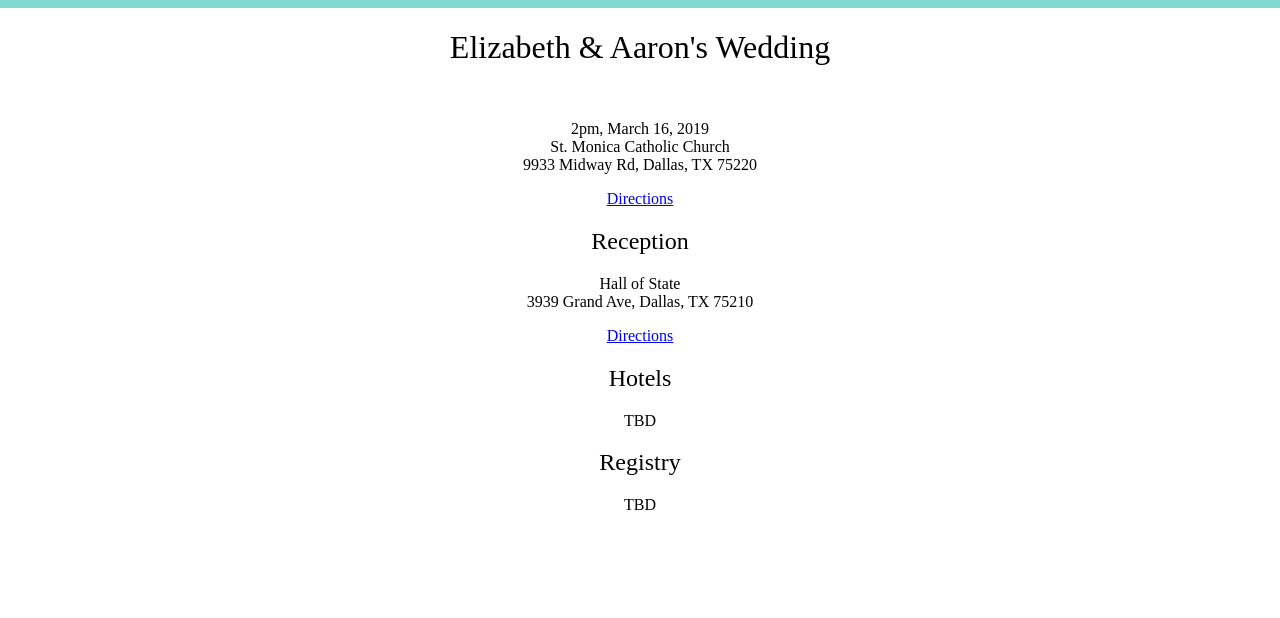
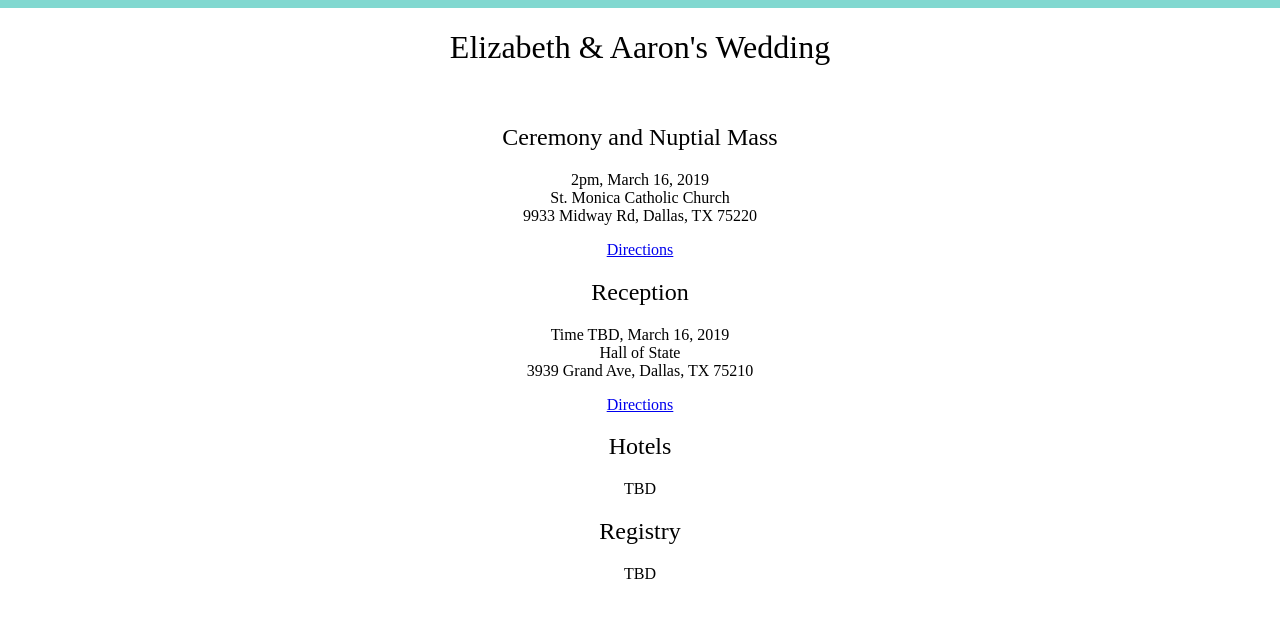
Before and after one commit to breckenedge/meowiedintexas.com, a Jekyll site: the page built from index.md, in a window 1280 px wide. Shown: the top 618 px of the page. Built offline with Jekyll 4.4.1, drawn with Linux system fonts in a browser that asks for light colours; our own code applies the rules of GitHub Pages for plain Markdown files.

Commit message:
Content updates with header

```diff
--- a/index.md
+++ b/index.md
@@ -1,5 +1,8 @@
 ---
 layout: default
+---
+
+Ceremony and Nuptial Mass
 ---
 
 2pm, March 16, 2019
@@ -11,6 +14,7 @@ St. Monica Catholic Church
 Reception
 ---
 
+Time TBD, March 16, 2019
 Hall of State
 3939 Grand Ave, Dallas, TX 75210
 
```
